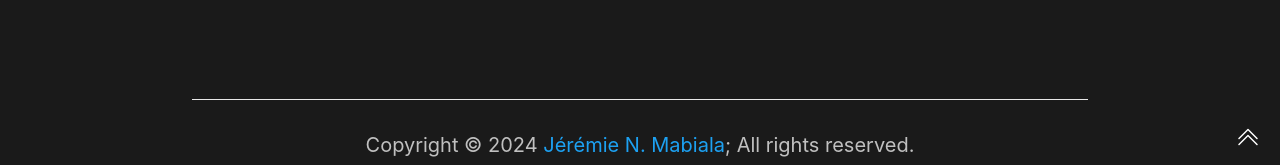
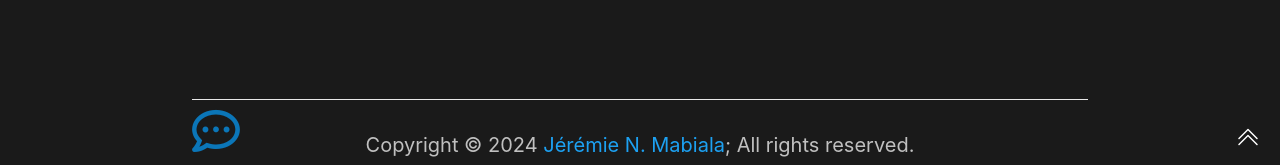
Before and after one commit to jnlandu/jnlandu.github.io, a Jekyll site: the page built from index.md, in a window 1280 px wide and 900 px high, scrolled down 573 px. Shown: the part 723-888 px from the top of the window. Built offline with Jekyll 4.4.1, drawn with Linux system fonts in a browser that asks for light colours.

Commit message:
add the chat icon

```diff
--- a/_data/nav.yml
+++ b/_data/nav.yml
@@ -1,5 +1,8 @@
 - title: Home
   url: /
+
+- title: Chat with Me
+  url: /chat/
 
 - title: Posts
   url: /posts/
--- a/_includes/chat-with-me.html
+++ b/_includes/chat-with-me.html
@@ -1,3 +1,5 @@
-<butto class="chat-icon-btn">
-    <i class='far fa-comment-dots'></i>
-</button>
+
+<a class="chat-icon-btn"
+href="{{ site.chat_with_me.url }}">
+    <i class='chat-icon far fa-comment-dots'></i>
+</a>
--- a/_layouts/default.html
+++ b/_layouts/default.html
@@ -7,6 +7,7 @@
         {% include back-to-top-btn.html %}
         <!-- <button class="theme-toggle-btn" aria-label="Toggle Theme"><i></i>
         </button> -->
+        {% include chat-with-me.html %}
 
         <!-- Site Header -->
 
--- a/assets/css/custom/custom.css
+++ b/assets/css/custom/custom.css
@@ -318,3 +318,17 @@
 .tag{
   color: tomato !important;
 }
+.chat-icon{
+  font-size:48px
+}
+.chat-icon-btn {
+  color: var(--bg-color);
+  cursor: pointer !important;
+  border-radius: 5px;
+  position: fixed;
+  bottom: 20px;
+  /* right: 20px; */
+  /* display: none; */
+  color: #ffff;
+
+}
```
